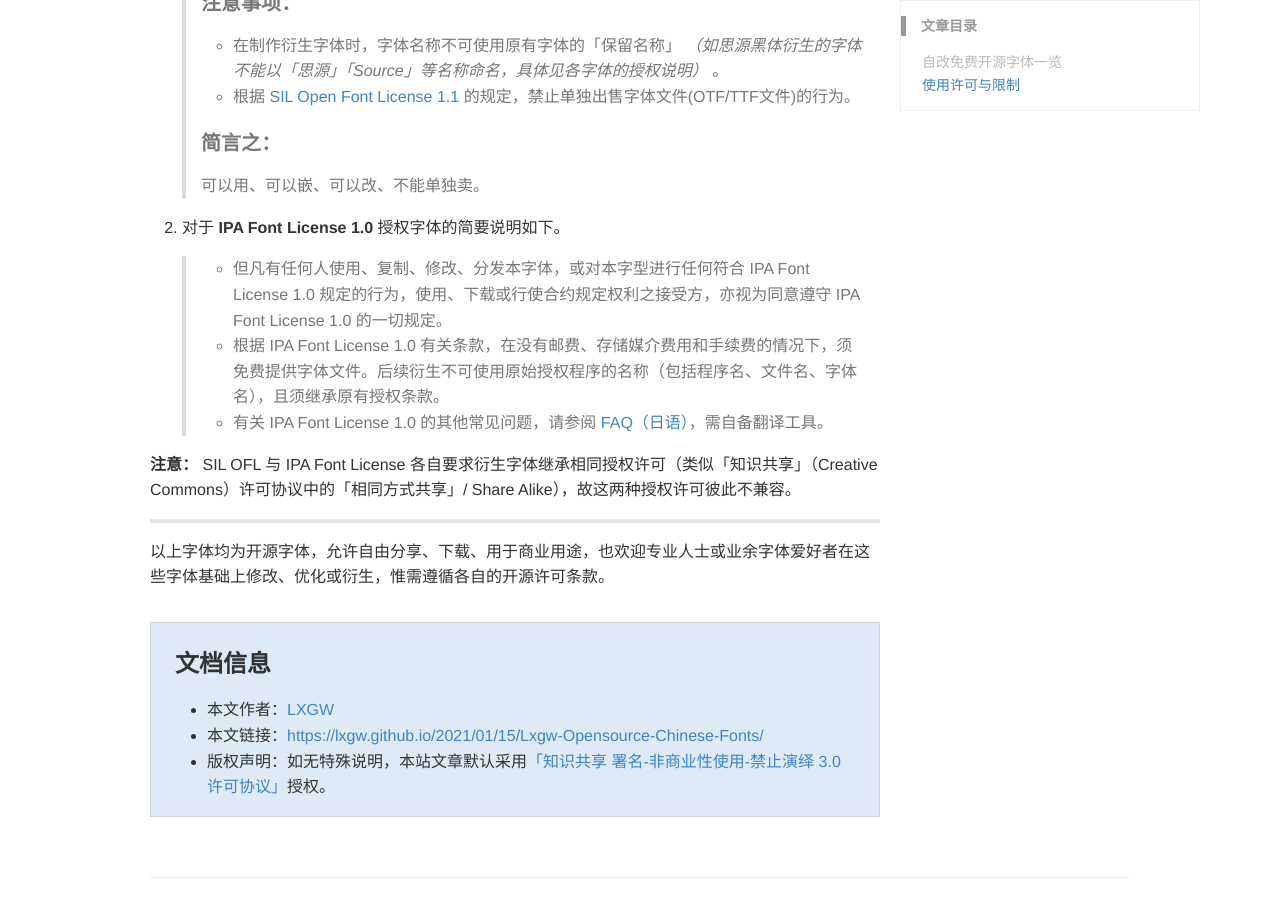
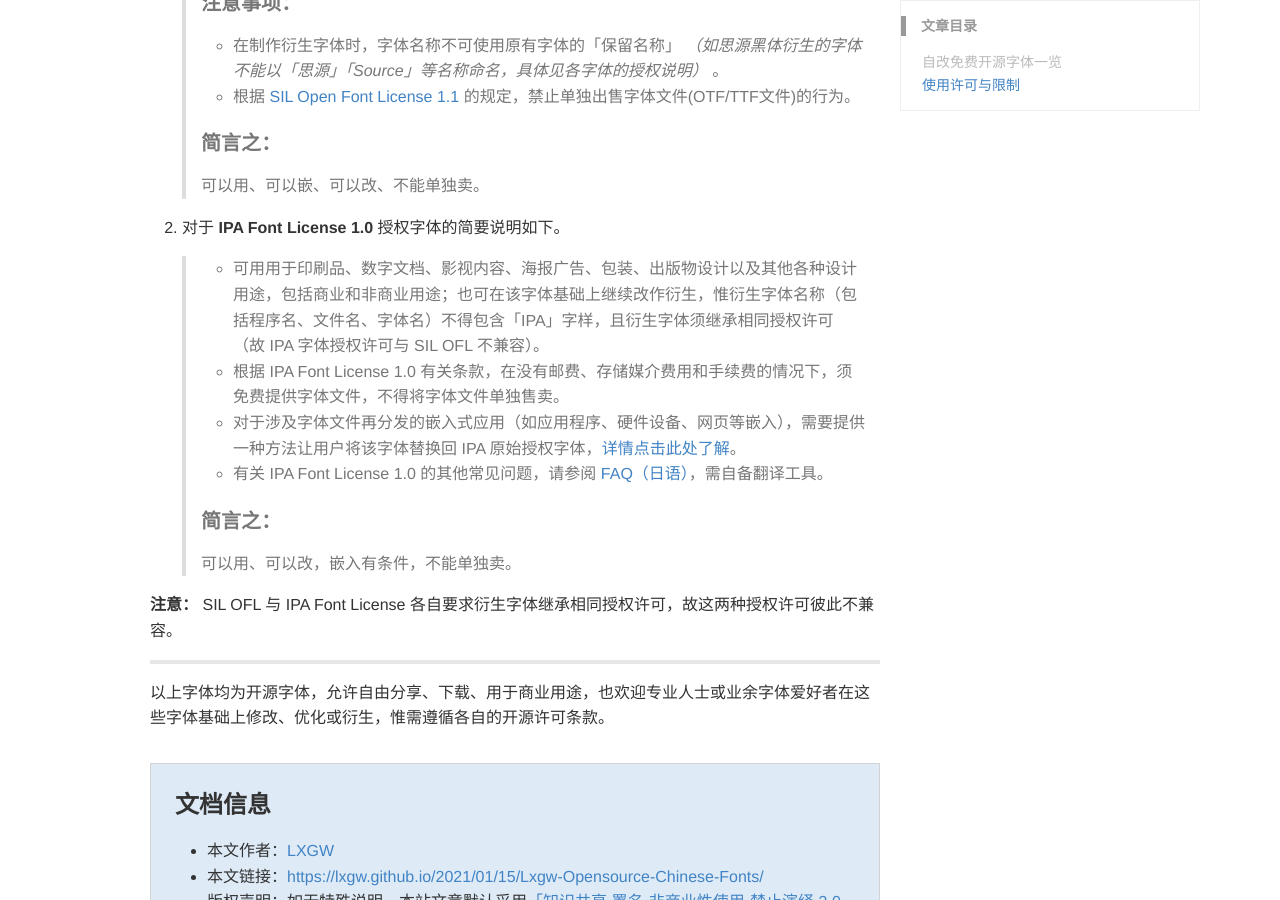
Before and after one commit to lxgw/lxgw.github.io, a Jekyll site: the page built from _posts/2021-01-15-Lxgw-Opensource-Chinese-Fonts.md, in a window 1280 px wide and 900 px high, scrolled down 2739 px. Built offline with Jekyll 4.4.1, drawn with Linux system fonts in a browser that asks for light colours; some web fonts are replaced; comment, search, counter and statistics services are not loaded; a style sheet for code colours, icons or effects is not loaded; some of the changed text lies outside the part shown.

Commit message:
Update 2021-01-15-Lxgw-Opensource-Chinese-Fonts.md

```diff
--- a/_posts/2021-01-15-Lxgw-Opensource-Chinese-Fonts.md
+++ b/_posts/2021-01-15-Lxgw-Opensource-Chinese-Fonts.md
@@ -100,11 +100,16 @@ topmost: true
 
 2. 对于 **IPA Font License 1.0**  授权字体的简要说明如下。
 
-   > - 但凡有任何人使用、复制、修改、分发本字体，或对本字型进行任何符合 IPA Font License 1.0 规定的行为，使用、下载或行使合约规定权利之接受方，亦视为同意遵守 IPA Font License 1.0 的一切规定。
-   > - 根据 IPA Font License 1.0 有关条款，在没有邮费、存储媒介费用和手续费的情况下，须免费提供字体文件。后续衍生不可使用原始授权程序的名称（包括程序名、文件名、字体名），且须继承原有授权条款。
+   > - 可用用于印刷品、数字文档、影视内容、海报广告、包装、出版物设计以及其他各种设计用途，包括商业和非商业用途；也可在该字体基础上继续改作衍生，惟衍生字体名称（包括程序名、文件名、字体名）不得包含「IPA」字样，且衍生字体须继承相同授权许可（故 IPA 字体授权许可与 SIL OFL 不兼容）。
+   > - 根据 IPA Font License 1.0 有关条款，在没有邮费、存储媒介费用和手续费的情况下，须免费提供字体文件，不得将字体文件单独售卖。
+   > - 对于涉及字体文件再分发的嵌入式应用（如应用程序、硬件设备、网页等嵌入），需要提供一种方法让用户将该字体替换回 IPA 原始授权字体，[详情点击此处了解](documentation/embedding_instructions.md)。
    > - 有关 IPA Font License 1.0 的其他常见问题，请参阅 [FAQ（日语）](https://moji.or.jp/ipafont/faq/)，需自备翻译工具。
+   >
+   > #### 简言之：
+   >
+   > 可以用、可以改，嵌入有条件，不能单独卖。
 
-**注意：** SIL OFL 与 IPA Font License 各自要求衍生字体继承相同授权许可（类似「知识共享」（Creative Commons）许可协议中的「相同方式共享」/ Share Alike），故这两种授权许可彼此不兼容。
+**注意：** SIL OFL 与 IPA Font License 各自要求衍生字体继承相同授权许可，故这两种授权许可彼此不兼容。
 
 ---
 
```
